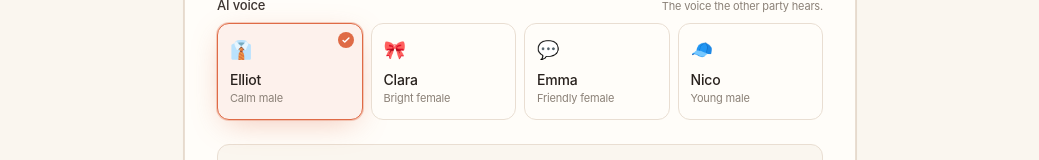
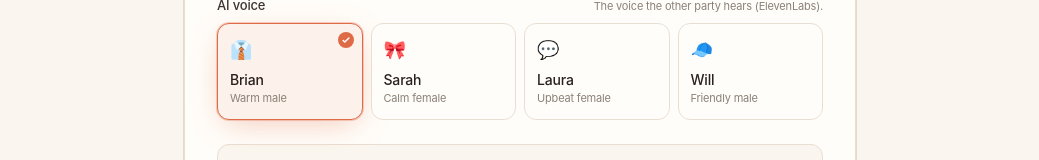
Before and after one commit to aaronlee103/mysidecall, a Next.js app in the folder callmate-v2/: page /app/new in a window 1280 px wide. Shown: the part 933-1093 px from the top of the page, without its empty margins (120-1159 px from the left). Built offline with nearby package versions, Linux system fonts and the light colour scheme; no server answers.

Commit message:
Voices: ElevenLabs (via Vapi) — Brian / Sarah / Laura / Will — with ▶ preview buttons fed by /api/voices
Co-Authored-By: Claude Fable 5.1 <noreply@anthropic.com>
Claude-Session: https://claude.ai/code/session_01Pv9vp1trB2PN6nZWN4xJ7x

```diff
--- a/callmate-v2/app/app/new/page.jsx
+++ b/callmate-v2/app/app/new/page.jsx
@@ -7,11 +7,13 @@ import { useLang } from "@/app/components/Lang";
 import { SUMMARY_LANGS, readSummaryLang } from "@/lib/i18n";
 import DocumentPhoto from "@/app/components/DocumentPhoto";
 
+// ElevenLabs voices (billed through Vapi — no extra key). Natural, conversational.
+// Ids are ElevenLabs' premade library voices; previews come from /api/voices when available.
 const VOICES = [
-  { id: "Elliot", emoji: "👔" },
-  { id: "Clara", emoji: "🎀" },
-  { id: "Emma", emoji: "💬" },
-  { id: "Nico", emoji: "🧢" },
+  { id: "11labs:nPczCjzI2devNBz1zQrb", name: "Brian", emoji: "👔" },   // male, warm, mid-40s
+  { id: "11labs:EXAVITQu4vr4xnSDxMaL", name: "Sarah", emoji: "🎀" },   // female, soft, professional
+  { id: "11labs:FGY2WhTYpPnrIDTdsKH5", name: "Laura", emoji: "💬" },   // female, upbeat
+  { id: "11labs:bIHbv24MWmeRgasZH58o", name: "Will", emoji: "🧢" },    // male, friendly, young
 ];
 
 function NewCallForm() {
@@ -24,7 +26,9 @@ function NewCallForm() {
   const [briefing, setBriefing] = useState("");
   const [phoneNumber, setPhoneNumber] = useState("");
   const [consent, setConsent] = useState(false);
-  const [voiceId, setVoiceId] = useState("Elliot");
+  const [voiceId, setVoiceId] = useState(VOICES[0].id);
+  const [previews, setPreviews] = useState({});   // voice id → preview url (from /api/voices)
+  const [playing, setPlaying] = useState(null);
   const [lang, setLang] = useState("en");          // summary / mid-call question language
   const [langTouched, setLangTouched] = useState(false);
   const [attachments, setAttachments] = useState("");   // document summary that rides along on the call
@@ -57,6 +61,21 @@ function NewCallForm() {
   }, []);
   // UI toggle follows into the summary language until the user picks one explicitly
   useEffect(() => { if (!langTouched) setLang((cur) => (cur === "en" || cur === "ko") ? uiLang : cur); }, [uiLang, langTouched]);
+  // Preview clips for the voice cards (ElevenLabs library via our server)
+  useEffect(() => {
+    fetch("/api/voices?provider=11labs").then((r) => r.json()).then((d) => {
+      const map = {};
+      for (const v of d.voices || []) if (v.previewUrl) map[`11labs:${v.id}`] = v.previewUrl;
+      setPreviews(map);
+    }).catch(() => {});
+  }, []);
+  const togglePreview = (id) => {
+    const url = previews[id]; if (!url) return;
+    if (playing?.id === id) { playing.audio.pause(); setPlaying(null); return; }
+    playing?.audio?.pause();
+    const audio = new Audio(url); audio.onended = () => setPlaying(null); audio.play().catch(() => {});
+    setPlaying({ id, audio });
+  };
   useEffect(() => {
     if (session?.user?.name && !userName) setUserName(session.user.name.split(" ")[0]);
     // eslint-disable-next-line react-hooks/exhaustive-deps
@@ -154,9 +173,24 @@ function NewCallForm() {
                   onClick={() => setVoiceId(v.id)}
                   className={`group relative rounded-xl border p-3 text-left transition-all duration-300 ${active ? "border-brand-500 bg-brand-50 shadow-glow" : "border-line bg-paper hover:border-ink-700"}`}
                 >
-                  <div className="text-lg mb-1.5">{v.emoji}</div>
-                  <div className="text-sm font-medium text-ink-100">{v.id}</div>
-                  <div className="text-[11px] text-ink-500">{t(`voice.${v.id}`)}</div>
+                  <div className="flex items-center justify-between mb-1.5">
+                    <span className="text-lg">{v.emoji}</span>
+                    {previews[v.id] && (
+                      <span
+                        role="button"
+                        tabIndex={0}
+                        onClick={(e) => { e.stopPropagation(); togglePreview(v.id); }}
+                        onKeyDown={(e) => { if (e.key === "Enter" || e.key === " ") { e.preventDefault(); e.stopPropagation(); togglePreview(v.id); } }}
+                        className={`flex h-7 w-7 items-center justify-center rounded-full border text-[11px] transition-colors ${playing?.id === v.id ? "border-brand-500 bg-brand-500 text-white" : "border-line bg-paper text-ink-400 hover:border-brand-400 hover:text-brand-600"}`}
+                        aria-label={`Preview ${v.name}`}
+                        title={t("voice.preview")}
+                      >
+                        {playing?.id === v.id ? "■" : "▶"}
+                      </span>
+                    )}
+                  </div>
+                  <div className="text-sm font-medium text-ink-100">{v.name}</div>
+                  <div className="text-[11px] text-ink-500">{t(`voice.${v.name}`)}</div>
                   {active && (
                     <span className="absolute top-2 right-2 flex h-4 w-4 items-center justify-center rounded-full bg-brand-500 text-white animate-scale-in">
                       <svg className="h-2.5 w-2.5" viewBox="0 0 24 24" fill="none" stroke="currentColor" strokeWidth="3.5" strokeLinecap="round" strokeLinejoin="round"><path d="M5 13l4 4L19 7"/></svg>
```
Also changed, not shown: callmate-v2/lib/i18n.js.
